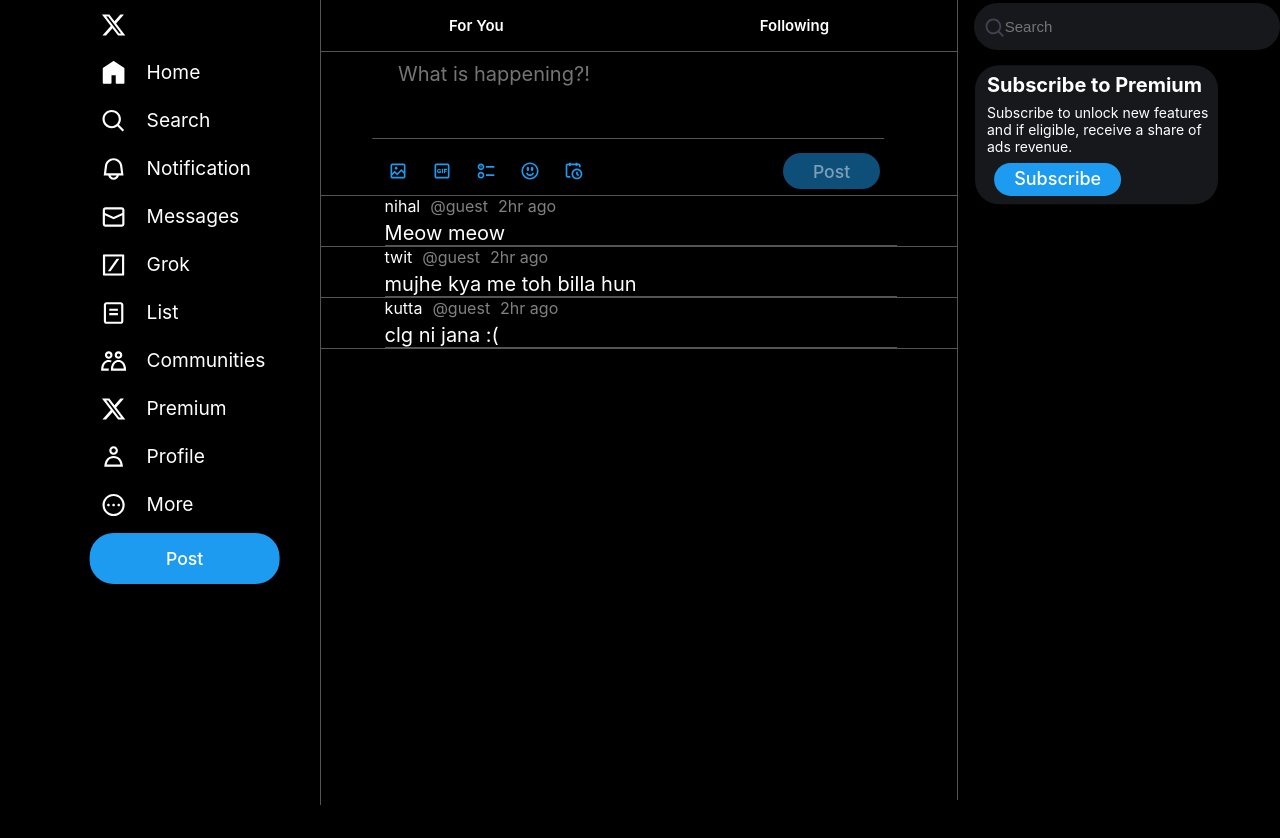
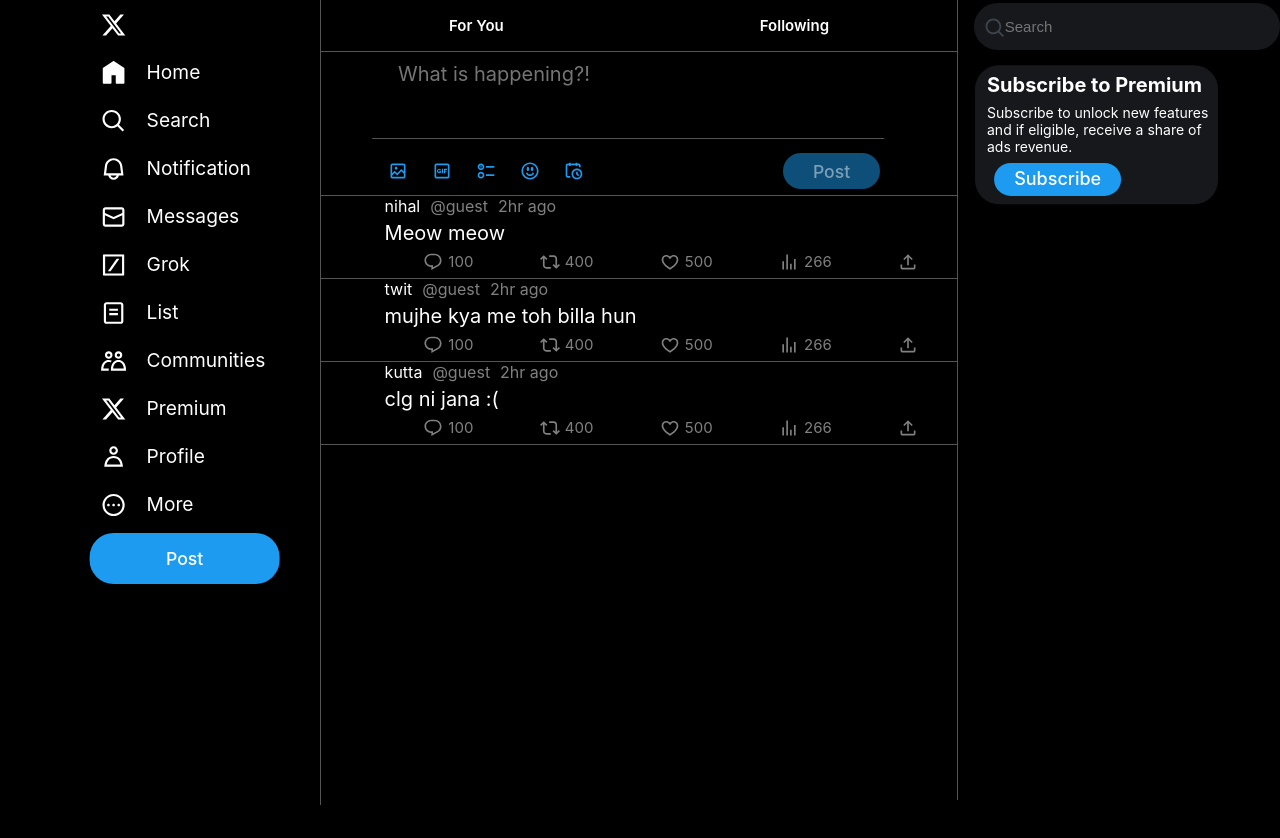
Before and after one commit to amoreX/twit-clone, a React (Vite) app: page / in a window 1280 px wide. Shown: the top 838 px of the page. Before the commit the page ends 805 px from the top, so only its background shows below. Built offline with nearby package versions, Linux system fonts and the light colour scheme.

Commit message:
posts scroll now yay

```diff
--- a/src/App.css
+++ b/src/App.css
@@ -59,6 +59,24 @@
   cursor: pointer;
 }
 
+#allposts {
+  height: 100vh;
+  overflow-y: scroll;
+  scrollbar-width: thin;
+  -ms-overflow-style: none;
+  padding-bottom: 30px;
+  box-sizing: border-box;
+}
+#allposts::-webkit-scrollbar {
+  width: 0rem;
+}
+#allposts::-webkit-scrollbar-thumb {
+  background-color: rgb(0, 0, 0);
+}
+#allposts::-webkit-scrollbar-track {
+  background-color: rgb(0, 0, 0);
+}
+
 #nav {
   top: 0%;
   color: rgb(255, 255, 255);
@@ -113,6 +131,99 @@
   height: 1px;
   background-color: rgb(84, 84, 84);
   overflow: hidden;
+}
+#postt #access {
+  padding: 4px;
+  display: flex;
+  color: grey;
+  font-family: TwitterChirp, -apple-system, BlinkMacSystemFont, "Segoe UI", Roboto, Helvetica, Arial, sans-serif;
+  font-size: 15px;
+  transition: 0.29s ease;
+  justify-content: space-around;
+}
+#postt #access svg {
+  padding-top: 3px;
+  padding-inline: 3px;
+  padding-bottom: 2px;
+  fill: grey;
+  width: 20px;
+  height: auto;
+  transition: 0.29s ease;
+}
+#postt #access #com {
+  display: flex;
+  gap: 2px;
+  align-items: center;
+}
+#postt #access #com:hover {
+  cursor: pointer;
+  color: rgba(29, 156, 240, 0.781);
+}
+#postt #access #com:hover svg {
+  fill: rgba(29, 156, 240, 0.657);
+  background-color: rgba(29, 156, 240, 0.249);
+  border-radius: 50%;
+  cursor: pointer;
+}
+#postt #access #rep {
+  display: flex;
+  gap: 2px;
+  align-items: center;
+}
+#postt #access #rep:hover {
+  cursor: pointer;
+  color: rgba(41, 246, 133, 0.657);
+}
+#postt #access #rep:hover svg {
+  fill: rgba(41, 246, 133, 0.657);
+  background-color: rgba(41, 246, 133, 0.183);
+  border-radius: 50%;
+  cursor: pointer;
+}
+#postt #access #like {
+  display: flex;
+  gap: 2px;
+  align-items: center;
+}
+#postt #access #like:hover {
+  cursor: pointer;
+  color: rgba(240, 29, 29, 0.657);
+}
+#postt #access #like:hover svg {
+  fill: rgba(240, 29, 29, 0.657);
+  background-color: rgba(240, 29, 29, 0.292);
+  border-radius: 50%;
+  cursor: pointer;
+}
+#postt #access #poll {
+  display: flex;
+  gap: 2px;
+  align-items: center;
+}
+#postt #access #poll:hover {
+  cursor: pointer;
+  color: rgba(29, 156, 240, 0.781);
+}
+#postt #access #poll:hover svg {
+  fill: rgba(29, 156, 240, 0.657);
+  background-color: rgba(29, 156, 240, 0.249);
+  border-radius: 50%;
+  cursor: pointer;
+}
+#postt #access #share {
+  display: flex;
+  gap: 2px;
+  align-items: center;
+}
+#postt #access #share:hover {
+  cursor: pointer;
+  color: rgba(29, 156, 240, 0.781);
+}
+#postt #access #share:hover svg {
+  fill: rgba(29, 156, 240, 0.657);
+  background-color: rgba(29, 156, 240, 0.249);
+  border-radius: 50%;
+  cursor: pointer;
 }
 
 #mypost {
--- a/src/App.scss
+++ b/src/App.scss
@@ -63,6 +63,23 @@
 	}
 }
 
+#allposts{
+	height:100vh;
+	overflow-y: scroll;
+	scrollbar-width: thin;  // For Firefox
+  -ms-overflow-style: none;  // For IE 11
+  &::-webkit-scrollbar {
+    width: 0rem;
+  }
+  &::-webkit-scrollbar-thumb {
+    background-color: rgb(0, 0, 0);
+  }
+  &::-webkit-scrollbar-track {
+    background-color: rgb(0, 0, 0);
+  }
+  padding-bottom:30px;
+  box-sizing: border-box;
+}
 #nav{
     // position: absolute;
     top:0%;
@@ -138,6 +155,111 @@
 		background-color: rgb(84, 84, 84);
 		// transform: translateX(10%);
 		overflow: hidden;
+	}
+	#access{
+		padding: 4px;
+		display: flex;
+		color:grey;
+		font-family: TwitterChirp, -apple-system, BlinkMacSystemFont, "Segoe UI", Roboto, Helvetica, Arial, sans-serif;
+		// gap:5vw;
+		font-size: 15px;
+		transition:0.29s ease;
+		justify-content: space-around;
+		svg{
+		padding-top: 3px;
+		padding-inline: 3px;
+		padding-bottom: 2px;
+		fill: grey;
+		width:20px;
+		height: auto;
+		transition:0.29s ease;
+		}
+		#com{
+			display: flex;
+			gap:2px;
+			align-items: center;
+
+			&:hover{
+				cursor:pointer;
+				svg{
+					fill: rgba(29, 156, 240, 0.657);
+					background-color:rgba(29, 156, 240, 0.249) ;
+					border-radius: 50%;
+					cursor:pointer;
+				}
+				color:rgba(29, 156, 240, 0.781);
+			}
+
+		}
+		#rep{
+			display: flex;
+			gap:2px;
+			align-items: center;
+
+			&:hover{
+				cursor:pointer;
+				svg{
+					fill: rgba(41, 246, 133, 0.657);
+					background-color:rgba(41, 246, 133, 0.183);
+					border-radius: 50%;
+					cursor:pointer;
+				}
+				color:rgba(41, 246, 133, 0.657);
+			}
+
+		}
+		#like{
+			display: flex;
+			gap:2px;
+			align-items: center;
+
+			&:hover{
+				cursor:pointer;
+				svg{
+					fill: rgba(240, 29, 29, 0.657);
+					background-color:rgba(240, 29, 29, 0.292);
+					border-radius: 50%;
+					cursor:pointer;
+				}
+				color:rgba(240, 29, 29, 0.657);
+			}
+
+		}
+		#poll{
+			display: flex;
+			gap:2px;
+			align-items: center;
+
+			&:hover{
+				cursor:pointer;
+				svg{
+					fill: rgba(29, 156, 240, 0.657);
+					background-color:rgba(29, 156, 240, 0.249) ;
+					border-radius: 50%;
+					cursor:pointer;
+				}
+				color:rgba(29, 156, 240, 0.781);
+			}
+
+		}
+		#share{
+			display: flex;
+			gap:2px;
+			align-items: center;
+
+			&:hover{
+				cursor:pointer;
+				svg{
+					fill: rgba(29, 156, 240, 0.657);
+					background-color:rgba(29, 156, 240, 0.249) ;
+					border-radius: 50%;
+					cursor:pointer;
+				}
+				color:rgba(29, 156, 240, 0.781);
+			}
+
+		}
+
 	}
 }
  #mypost{
--- a/src/Components/Postfr.jsx
+++ b/src/Components/Postfr.jsx
@@ -1,4 +1,9 @@
 export default function Postfr(props){
+    const comment=(<svg viewBox="0 0 24 24" aria-hidden="true" class="r-4qtqp9 r-yyyyoo r-dnmrzs r-bnwqim r-1plcrui r-lrvibr r-1xvli5t r-1hdv0qi"><g><path d="M1.751 10c0-4.42 3.584-8 8.005-8h4.366c4.49 0 8.129 3.64 8.129 8.13 0 2.96-1.607 5.68-4.196 7.11l-8.054 4.46v-3.69h-.067c-4.49.1-8.183-3.51-8.183-8.01zm8.005-6c-3.317 0-6.005 2.69-6.005 6 0 3.37 2.77 6.08 6.138 6.01l.351-.01h1.761v2.3l5.087-2.81c1.951-1.08 3.163-3.13 3.163-5.36 0-3.39-2.744-6.13-6.129-6.13H9.756z"></path></g></svg>);
+    const repost=(<svg viewBox="0 0 24 24" aria-hidden="true" class="r-4qtqp9 r-yyyyoo r-dnmrzs r-bnwqim r-1plcrui r-lrvibr r-1xvli5t r-1hdv0qi"><g><path d="M4.5 3.88l4.432 4.14-1.364 1.46L5.5 7.55V16c0 1.1.896 2 2 2H13v2H7.5c-2.209 0-4-1.79-4-4V7.55L1.432 9.48.068 8.02 4.5 3.88zM16.5 6H11V4h5.5c2.209 0 4 1.79 4 4v8.45l2.068-1.93 1.364 1.46-4.432 4.14-4.432-4.14 1.364-1.46 2.068 1.93V8c0-1.1-.896-2-2-2z"></path></g></svg>);
+    const like=(<svg viewBox="0 0 24 24" aria-hidden="true" class="r-4qtqp9 r-yyyyoo r-dnmrzs r-bnwqim r-1plcrui r-lrvibr r-1xvli5t r-1hdv0qi"><g><path d="M16.697 5.5c-1.222-.06-2.679.51-3.89 2.16l-.805 1.09-.806-1.09C9.984 6.01 8.526 5.44 7.304 5.5c-1.243.07-2.349.78-2.91 1.91-.552 1.12-.633 2.78.479 4.82 1.074 1.97 3.257 4.27 7.129 6.61 3.87-2.34 6.052-4.64 7.126-6.61 1.111-2.04 1.03-3.7.477-4.82-.561-1.13-1.666-1.84-2.908-1.91zm4.187 7.69c-1.351 2.48-4.001 5.12-8.379 7.67l-.503.3-.504-.3c-4.379-2.55-7.029-5.19-8.382-7.67-1.36-2.5-1.41-4.86-.514-6.67.887-1.79 2.647-2.91 4.601-3.01 1.651-.09 3.368.56 4.798 2.01 1.429-1.45 3.146-2.1 4.796-2.01 1.954.1 3.714 1.22 4.601 3.01.896 1.81.846 4.17-.514 6.67z"></path></g></svg>);
+    const poll=(<svg viewBox="0 0 24 24" aria-hidden="true" class="r-4qtqp9 r-yyyyoo r-dnmrzs r-bnwqim r-1plcrui r-lrvibr r-1xvli5t r-1hdv0qi"><g><path d="M8.75 21V3h2v18h-2zM18 21V8.5h2V21h-2zM4 21l.004-10h2L6 21H4zm9.248 0v-7h2v7h-2z"></path></g></svg>);
+    const share=(<svg viewBox="0 0 24 24" aria-hidden="true" class="r-4qtqp9 r-yyyyoo r-dnmrzs r-bnwqim r-1plcrui r-lrvibr r-1xvli5t r-1hdv0qi"><g><path d="M12 2.59l5.7 5.7-1.41 1.42L13 6.41V16h-2V6.41l-3.3 3.3-1.41-1.42L12 2.59zM21 15l-.02 3.51c0 1.38-1.12 2.49-2.5 2.49H5.5C4.11 21 3 19.88 3 18.5V15h2v3.5c0 .28.22.5.5.5h12.98c.28 0 .5-.22.5-.5L19 15h2z"></path></g></svg>);
     return(
         <div id="postt">
             <div id="title">
@@ -9,9 +14,13 @@
             <div id="content">
                 {props.children}
             </div>
-            <div id="line"></div>
+            {/* <div id="line"></div> */}
             <div id="access">
-
+                <div id="com">{comment} 100</div>
+                <div id="rep">{repost} 400</div>
+                <div id="like">{like} 500</div>
+                <div id="poll">{poll}266</div>
+                <div id="share">{share}</div>
             </div>
         </div>
     )
--- a/src/Components/navbar.jsx
+++ b/src/Components/navbar.jsx
@@ -8,9 +8,13 @@
             <div id="navelements">Following</div>
         </div>
             <Mypost/>
-            <Posttfr id="nihal">Meow meow</Posttfr>
-            <Posttfr id="twit">mujhe kya me toh billa hun</Posttfr>
-            <Posttfr id="kutta">clg ni jana :(</Posttfr>
+            <div id="allposts">
+                <Posttfr id="nihal">Meow meow</Posttfr>
+                <Posttfr id="twit">mujhe kya me toh billa hun</Posttfr>
+                <Posttfr id="kutta">clg ni jana :(</Posttfr>
+
+
+            </div>
         </div>
     )
 }
--- a/src/index.css
+++ b/src/index.css
@@ -6,5 +6,6 @@
   -moz-osx-font-smoothing: grayscale;
 }
 body{
+  overflow: hidden;
   margin:0px;
 }
```
Also changed, not shown: 1 other file (tests, documents, lock files or other folders).
